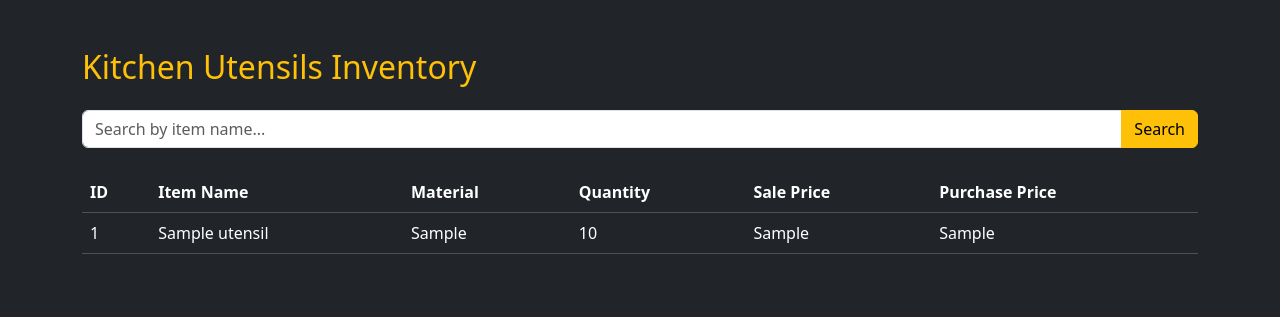
After one commit to prosperityadedayo/Flask_Crud_WebApp, a Flask app: page /inventory in a window 1280 px wide. The commit adds this page. Shown: the top 317 px of the page. Run offline with Flask 3, Linux system fonts and the light colour scheme; tables that the repository leaves empty or names only in its code hold one stand-in row (values such as "Sample post"); some libraries are stand-ins or nearby versions.

Commit message:
Chunne added the view inventory feature

```diff
--- a/app.py
+++ b/app.py
@@ -25,15 +25,31 @@ def add_utensil():
         Item_name = request.form['Item_name']
         Material = request.form['Material']
         Quantity = request.form['Quantity']
-        Sale = request.form['Sale']
-        Purchase = request.form['Purchase']
+        Sales_price = request.form['Sales_price']
+        Purchase_price = request.form['Purchase_price']
 
         cursor = mysql.connection.cursor()
-        cursor.execute("INSERT INTO kitchen_utensils (Item_name, Material, Quantity, Sale, Purchase) VALUES (%s, %s, %s, %s, %s)", (Item_name, Material, Quantity, Sale, Purchase))
+        cursor.execute("INSERT INTO kitchen_utensils (Item_name, Material, Quantity, Sales_price, Purchase_price) VALUES (%s, %s, %s, %s, %s)", (Item_name, Material, Quantity, Sales_price, Purchase_price))
 
         mysql.connection.commit()
         return redirect(url_for('dashboard'))
 
+@app.route('/inventory')
+def view_inventory():
+    search_query = request.args.get('search', '')
+
+    cursor = mysql.connection.cursor()
+
+    if search_query:
+        query = "SELECT * FROM kitchen_utensils WHERE Item_name LIKE %s"
+        cursor.execute(query, ('%' + search_query + '%',))
+    else:
+        query = "SELECT * FROM kitchen_utensils"
+        cursor.execute(query)
+
+    utensils = cursor.fetchall()
+    return render_template('inventory.html', utensils=utensils, search_query=search_query)
+
 
 if __name__ == '__main__':
     app.run(debug=True, port=5000)
--- a/templates/create.html
+++ b/templates/create.html
@@ -16,10 +16,10 @@
         <input type="number" name="Quantity" required><br><br>
 
         <label>Sale Price:</label>
-        <input type="text" name="Sale" required><br><br>
+        <input type="text" name="Sales_price" required><br><br>
 
         <label>Purchase Price:</label>
-        <input type="text" name="Purchase" required><br><br>
+        <input type="text" name="Purchase_price" required><br><br>
 
         <button type="submit">Add Utensil</button>
     </form>
--- a/templates/dashboard.html
+++ b/templates/dashboard.html
@@ -17,7 +17,7 @@
       <div class="list-group list-group-flush">
         <a href="/" class="list-group-item list-group-item-action bg-black text-light">Dashboard</a>
         <a href="/create" class="list-group-item list-group-item-action bg-black text-light">Add Item</a>
-        <a href="#" class="list-group-item list-group-item-action bg-black text-light">View Inventory</a>
+        <a href="/inventory" class="list-group-item list-group-item-action bg-black text-light">View Inventory</a>
         <a href="#" class="list-group-item list-group-item-action bg-black text-light">Update Item</a>
         <a href="#" class="list-group-item list-group-item-action bg-black text-light">Delete Item</a>
       </div>
--- /dev/null
+++ b/templates/inventory.html
@@ -0,0 +1,51 @@
+<!DOCTYPE html>
+<html lang="en">
+<head>
+  <meta charset="UTF-8">
+  <title>Inventory</title>
+  <link href="https://cdn.jsdelivr.net/npm/bootstrap@5.3.3/dist/css/bootstrap.min.css" rel="stylesheet">
+</head>
+<body class="bg-dark text-light">
+
+<div class="container py-5">
+  <h2 class="text-warning mb-4">Kitchen Utensils Inventory</h2>
+
+  <form method="GET" action="{{ url_for('view_inventory') }}" class="mb-4">
+    <div class="input-group">
+      <input type="text" name="search" class="form-control" placeholder="Search by item name..." value="{{ search_query }}">
+      <button class="btn btn-warning" type="submit">Search</button>
+    </div>
+  </form>
+
+  <table class="table table-dark table-hover">
+    <thead>
+      <tr>
+        <th>ID</th>
+        <th>Item Name</th>
+        <th>Material</th>
+        <th>Quantity</th>
+        <th>Sale Price</th>
+        <th>Purchase Price</th>
+      </tr>
+    </thead>
+    <tbody>
+      {% for utensil in utensils %}
+      <tr>
+        <td>{{ utensil[0] }}</td>
+        <td>{{ utensil[1] }}</td>
+        <td>{{ utensil[2] }}</td>
+        <td>{{ utensil[3] }}</td>
+        <td>{{ utensil[4] }}</td>
+        <td>{{ utensil[5] }}</td>
+      </tr>
+      {% else %}
+      <tr>
+        <td colspan="6" class="text-center">No items found.</td>
+      </tr>
+      {% endfor %}
+    </tbody>
+  </table>
+</div>
+
+</body>
+</html>
```
